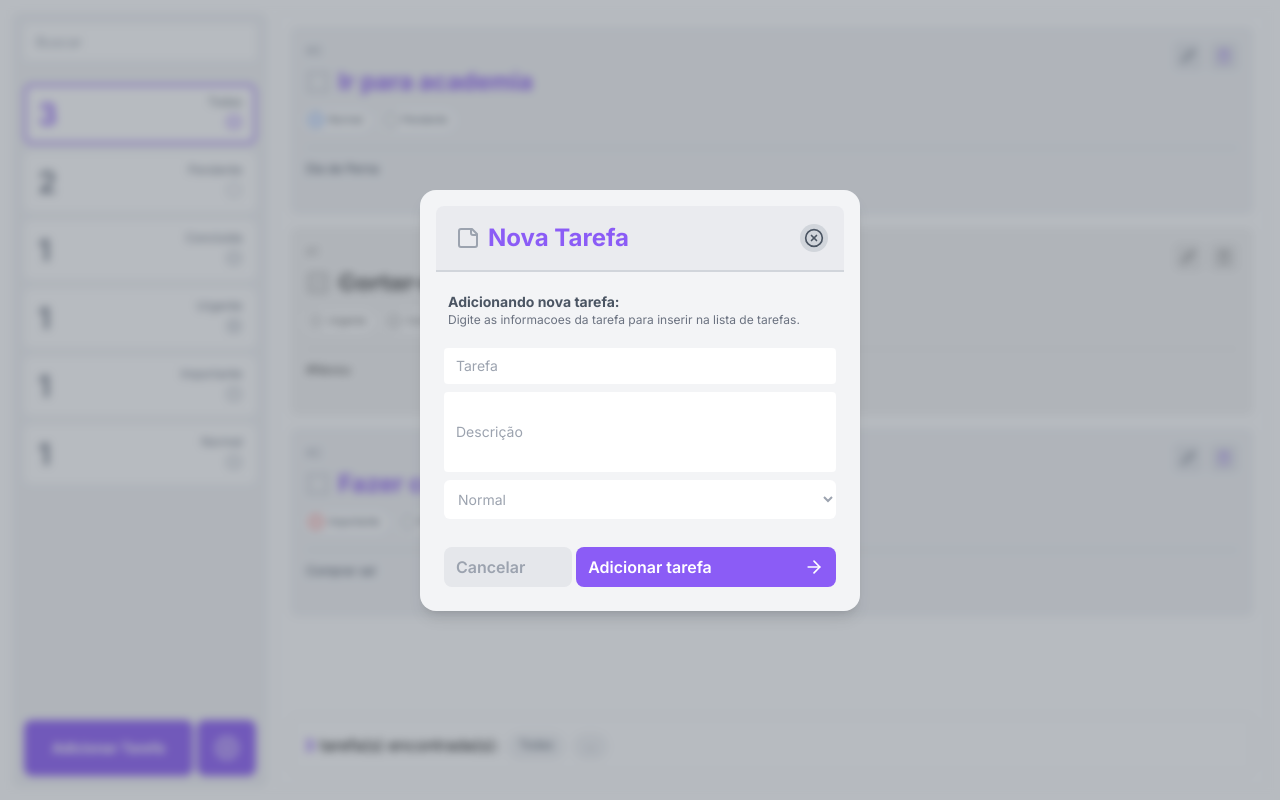
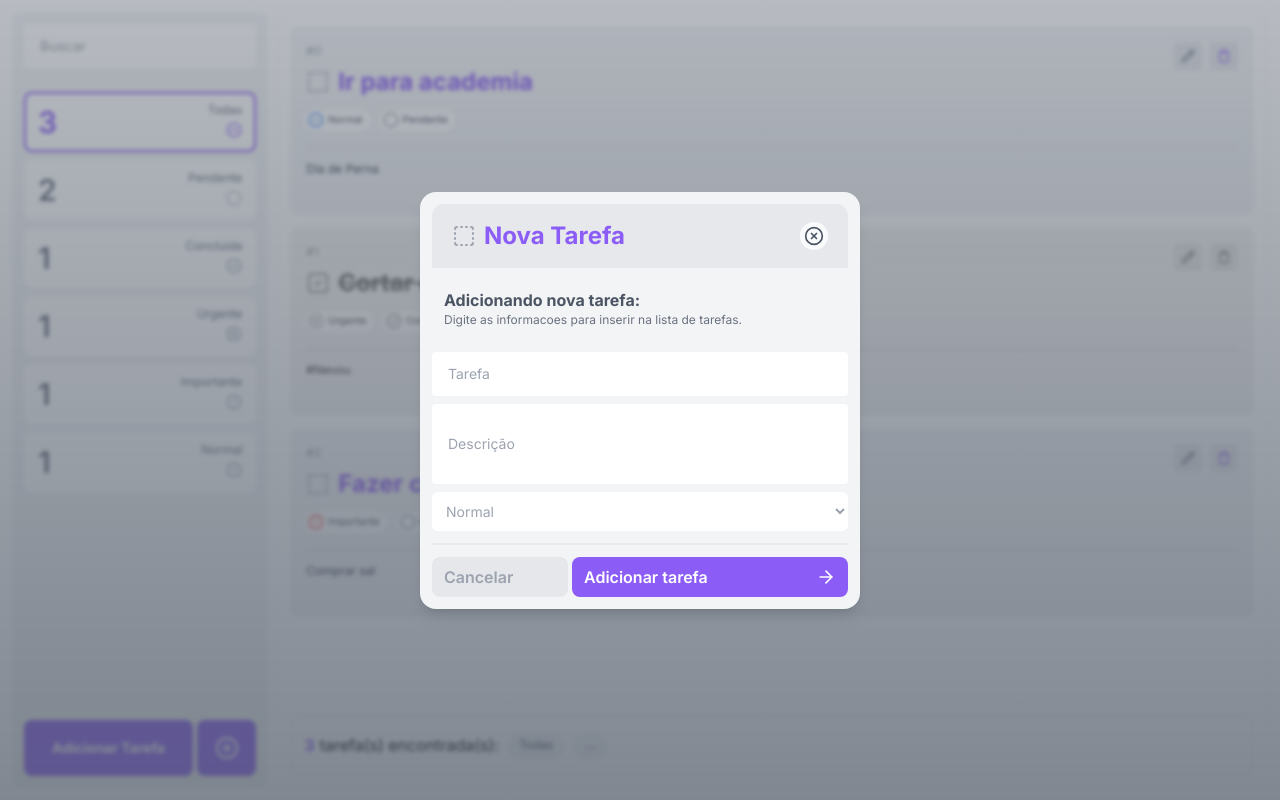
Before and after one commit to pedrom1719/Tasklist_REACT, a React (Vite) app: page / in a window 1280 px wide. Both pictures are taken after a click on the button 226 px from the left and 748 px from the top of the page. Built offline with nearby package versions, Linux system fonts and the light colour scheme.

Commit message:
fix: Mais ajustes finos ao Modal

```diff
--- a/src/components/sidebar/Button.tsx
+++ b/src/components/sidebar/Button.tsx
@@ -13,7 +13,7 @@ function Button({ text, icon, attributes, onClick }: ButtonProps) {
       <button
         type="button"
         onClick={onClick}
-        className={` ${attributes} flex items-center justify-center gap-2 rounded-lg bg-violet-500 px-2 py-4 text-sm font-bold text-white transition-all hover:gap-3 hover:bg-violet-600`}
+        className={` ${attributes} flex items-center justify-center gap-2 rounded-lg bg-violet-500 px-2 py-4 text-sm font-bold text-white outline-none transition-all hover:gap-3 hover:bg-violet-600`}
       >
         {text}
         {icon && <CirclePlus />}
--- a/src/components/sidebar/Input.tsx
+++ b/src/components/sidebar/Input.tsx
@@ -13,7 +13,7 @@ function Input({ placeholder, attributes, onChange, value }: InputProps) {
         placeholder={placeholder}
         onChange={onChange}
         value={value}
-        className={`block w-full rounded border-x-4 border-transparent p-2 text-sm outline-none transition-all hover:border-r-gray-200 focus:border-r-violet-500 ${attributes}`}
+        className={`block w-full rounded border-x-4 border-transparent p-3 text-sm outline-none transition-all hover:border-r-gray-200 focus:border-r-violet-500 ${attributes}`}
       />
     </>
   );
--- a/src/components/sidebar/Modal.tsx
+++ b/src/components/sidebar/Modal.tsx
@@ -1,5 +1,5 @@
 import { useDispatch, useSelector } from "react-redux";
-import { ArrowRight, CircleX, StickyNote } from "lucide-react";
+import { ArrowRight, CircleX, SquareDashed } from "lucide-react";
 import { insertTask } from "../../store/reducers/tasks";
 import { RootReducer } from "../../store";
 
@@ -46,34 +46,34 @@ function Modal(this: unknown, { active, onClose }: ModalProps) {
   return (
     <>
       <div
-        className={` ${active ? "pointer-events-auto bg-gray-600/40 backdrop-blur-sm" : "pointer-events-none bg-gray-600/0"} absolute z-10 m-[-12px] flex h-full w-full items-center justify-center transition-all`}
+        className={` ${active ? "pointer-events-auto bg-gradient-to-b from-gray-600/40 to-gray-600/70 backdrop-blur-[2px]" : "pointer-events-none bg-gray-600/0"} absolute z-10 m-[-12px] flex h-full w-full items-center justify-center transition-all`}
       >
         <div
-          className={` ${active ? "pointer-events-auto translate-y-0 opacity-100" : "pointer-events-none translate-y-[-40%] opacity-0"} relative flex min-h-[40vh] w-[55vh] max-w-[90%] flex-col justify-between rounded-2xl bg-gray-100 p-4 shadow-lg transition-transform`}
+          className={` ${active ? "pointer-events-auto translate-y-0 opacity-100" : "pointer-events-none translate-y-[-40%] opacity-0"} relative flex min-h-[40vh] w-[55vh] max-w-[90%] flex-col justify-between rounded-2xl bg-gray-100 p-3 shadow-lg transition-transform`}
         >
           <CircleX
             onClick={onClose}
-            className="absolute right-8 top-[34px] h-7 w-7 cursor-pointer rounded-full bg-gray-300 p-1 text-gray-600 transition-colors hover:text-red-400"
+            className="absolute right-8 top-[30px] h-7 w-7 cursor-pointer rounded-full bg-gray-50 p-1 text-gray-600 transition-colors hover:text-red-400"
           />
-          <h2 className="flex items-center gap-2 rounded-t-lg border-b-2 border-gray-300 bg-gray-200/60 px-5 py-4 text-2xl font-bold text-violet-500">
-            <StickyNote className="text-gray-400" />
+          <h2 className="flex items-center gap-2 rounded-t-xl bg-gray-200/90 px-5 py-4 text-2xl font-bold text-violet-500">
+            <SquareDashed className="text-gray-400" />
             Nova Tarefa
           </h2>
 
-          <p className="mt-2 p-3 text-xs text-gray-500">
-            <b className="text-sm text-gray-600">Adicionando nova tarefa:</b>
+          <p className="mb-3 mt-2 p-3 text-xs text-gray-500">
+            <b className="text-base text-gray-600">Adicionando nova tarefa:</b>
             <br />
-            Digite as informacoes da tarefa para inserir na lista de tarefas.
+            Digite as informacoes para inserir na lista de tarefas.
           </p>
           <form
             onSubmit={(e) => addTask(e)}
             onReset={onClose}
-            className={`space-y-2 p-2 transition-all`}
+            className={`space-y-2 transition-all`}
           >
             <Input placeholder="Tarefa" />
             <Input placeholder="Descrição" attributes="h-20 items-start" />
             <Select />
-            <div className="flex gap-1 pt-5">
+            <div className="!mt-3 flex gap-1 border-t-2 border-gray-200/70 pt-3">
               <button
                 type="reset"
                 className="w-[33%] rounded-lg bg-gray-200 px-3 py-2 text-left font-semibold text-gray-400 outline-none transition-all hover:text-red-400"
```
